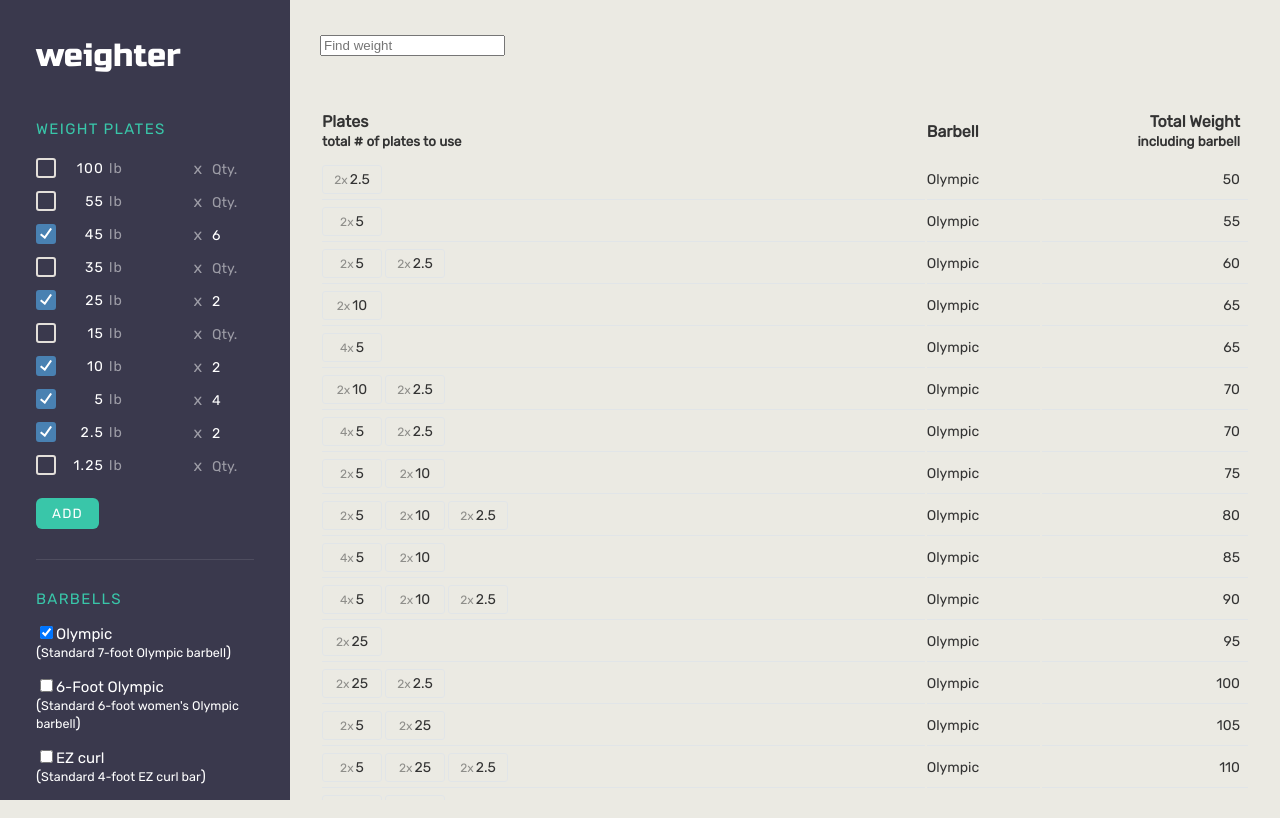
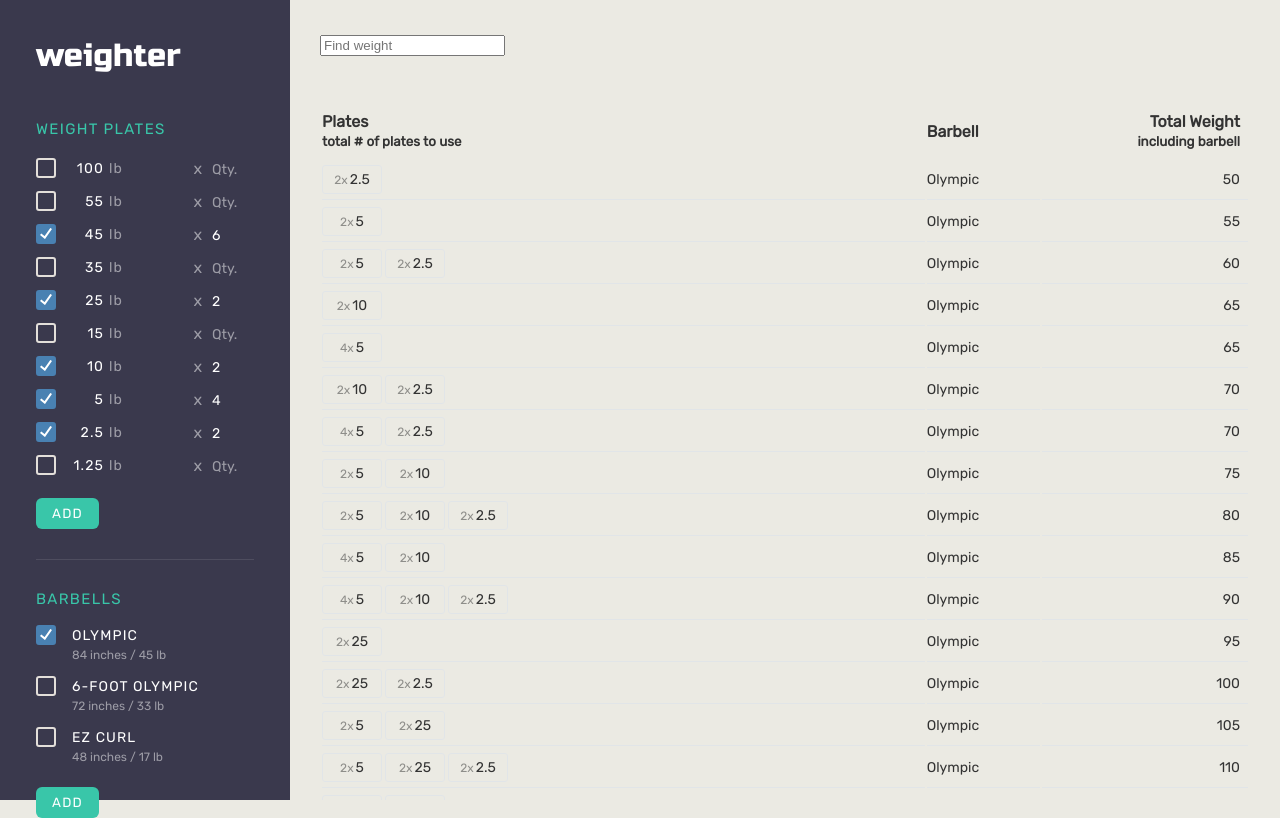
Before and after one commit to lstanard/weighter, a React (Create React App) app: page / in a window 1280 px wide. Built offline with nearby package versions, Linux system fonts and the light colour scheme.

Commit message:
Finished styling equipment panel barbell section

```diff
--- a/src/components/Checkbox/Checkbox.tsx
+++ b/src/components/Checkbox/Checkbox.tsx
@@ -13,7 +13,7 @@ import styles from "./Checkbox.module.scss";
 export interface CheckboxProps {
   id: string;
   defaultChecked: boolean;
-  className: string;
+  className?: string;
   onChange: Function;
 }
 
--- a/src/components/EquipmentPanel/Barbells.module.scss
+++ b/src/components/EquipmentPanel/Barbells.module.scss
@@ -2,4 +2,39 @@
 
 .sectionTitle {
   @include section-title;
+
+  margin-bottom: 18px;
 }
+
+.barbellOptions {
+  margin-bottom: #{$std-margin / 1.5};
+}
+
+.barbellRow {
+  align-items: flex-start;
+  display: flex;
+  flex-direction: row;
+  justify-content: flex-start;
+  margin: 8px 0 12px;
+}
+
+.barbellLabel {
+  flex: 2;
+  font-size: 14px;
+  letter-spacing: 0.08em;
+  padding: 0 10px 3px 16px;
+  text-transform: uppercase;
+}
+
+.barbellName {
+  line-height: 20px;
+}
+
+.barbellDesc {
+  display: block;
+  font-size: 12px;
+  letter-spacing: 0;
+  margin: 2px 0 0;
+  opacity: 0.5;
+  text-transform: none;
+}
--- a/src/components/EquipmentPanel/Barbells.tsx
+++ b/src/components/EquipmentPanel/Barbells.tsx
@@ -1,6 +1,8 @@
 import React, { ReactElement } from "react";
 import { Barbell } from "../../types";
+
 import { EquipmentPanelProps } from "./EquipmentPanel";
+import Checkbox from "../Checkbox";
 
 import styles from "./Barbells.module.scss";
 
@@ -28,17 +30,20 @@ const Barbells = ({
   const barbellOptions = barbells.map((barbell) => {
     const barbellKey = `barbell-${barbell.id}`;
     return (
-      <p key={barbellKey}>
-        <input
+      <div key={barbellKey} className={styles.barbellRow}>
+        <Checkbox
           id={barbellKey}
-          type="checkbox"
-          checked={barbell.selected}
+          defaultChecked={barbell.selected}
           onChange={(): void => handleBarbellSelection(barbell)}
+          className={styles.barbellSelect}
         />
-        <label htmlFor={barbellKey}>
-          {barbell.name} <br />(<small>{barbell.description}</small>)
+        <label htmlFor={barbellKey} className={styles.barbellLabel}>
+          <span className={styles.barbellName}>{barbell.name}</span>
+          <span className={styles.barbellDesc}>
+            {barbell.length} inches / {barbell.weight} lb
+          </span>
         </label>
-      </p>
+      </div>
     );
   });
 
@@ -47,7 +52,10 @@ const Barbells = ({
       <header className={styles.header}>
         <h3 className={styles.sectionTitle}>Barbells</h3>
       </header>
-      {barbellOptions}
+      <div className={styles.barbellOptions}>{barbellOptions}</div>
+      <button type="button" onClick={() => console.log("add barbell")}>
+        Add
+      </button>
     </div>
   );
 };
--- a/src/components/EquipmentPanel/EquipmentPanel.module.scss
+++ b/src/components/EquipmentPanel/EquipmentPanel.module.scss
@@ -4,8 +4,8 @@
   background-color: $night-blue;
   padding: #{$std-padding / 2} $std-padding;
   max-height: 100vh;
-  max-width: 30%;
-  min-width: $sidebar-width;
+  max-width: $sidebar-max-width;
+  min-width: $sidebar-min-width;
 
   p,
   label {
--- a/src/scss/_variables.scss
+++ b/src/scss/_variables.scss
@@ -1,7 +1,9 @@
 // Layout
 $std-padding: 36px;
 $std-margin: 30px;
-$sidebar-width: 290px;
+
+$sidebar-max-width: 320px;
+$sidebar-min-width: 290px;
 
 // Style
 $border-radius: 6px;
```
